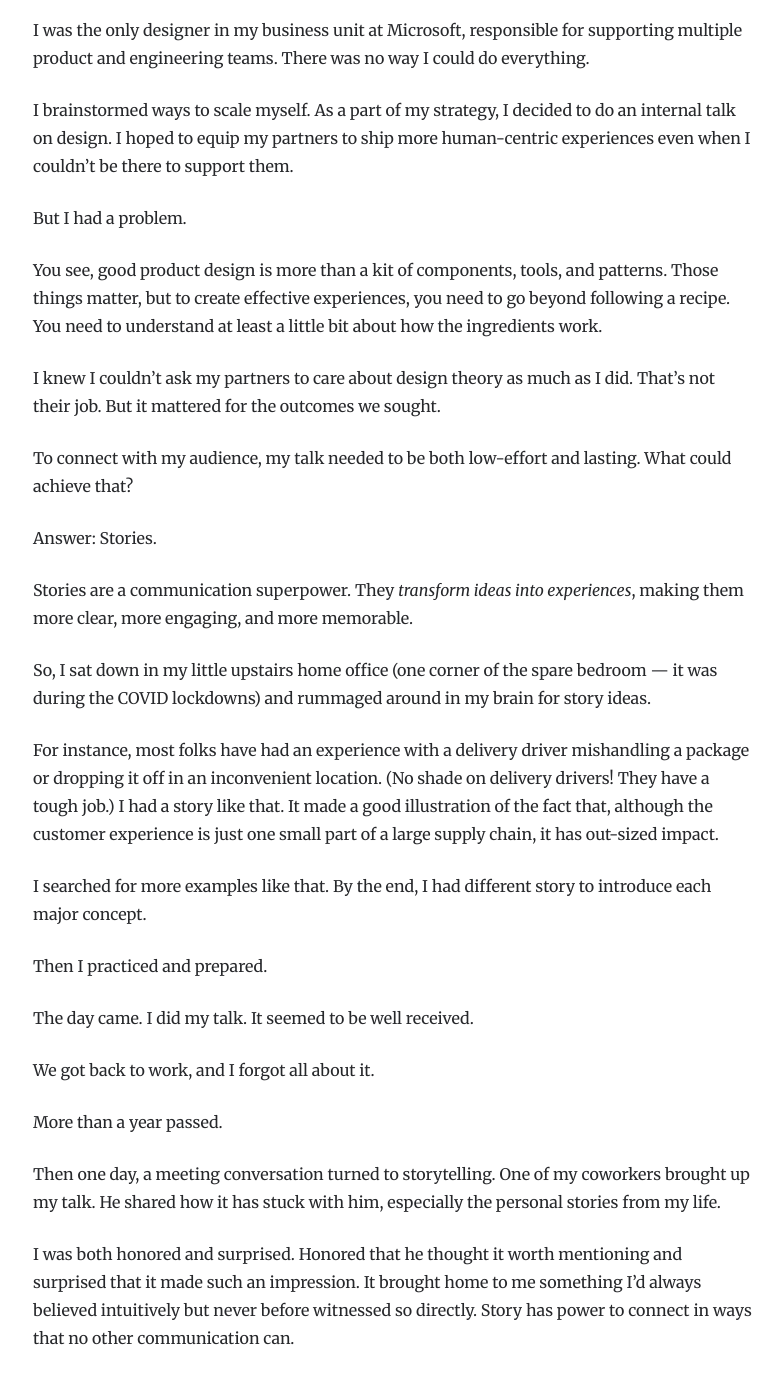
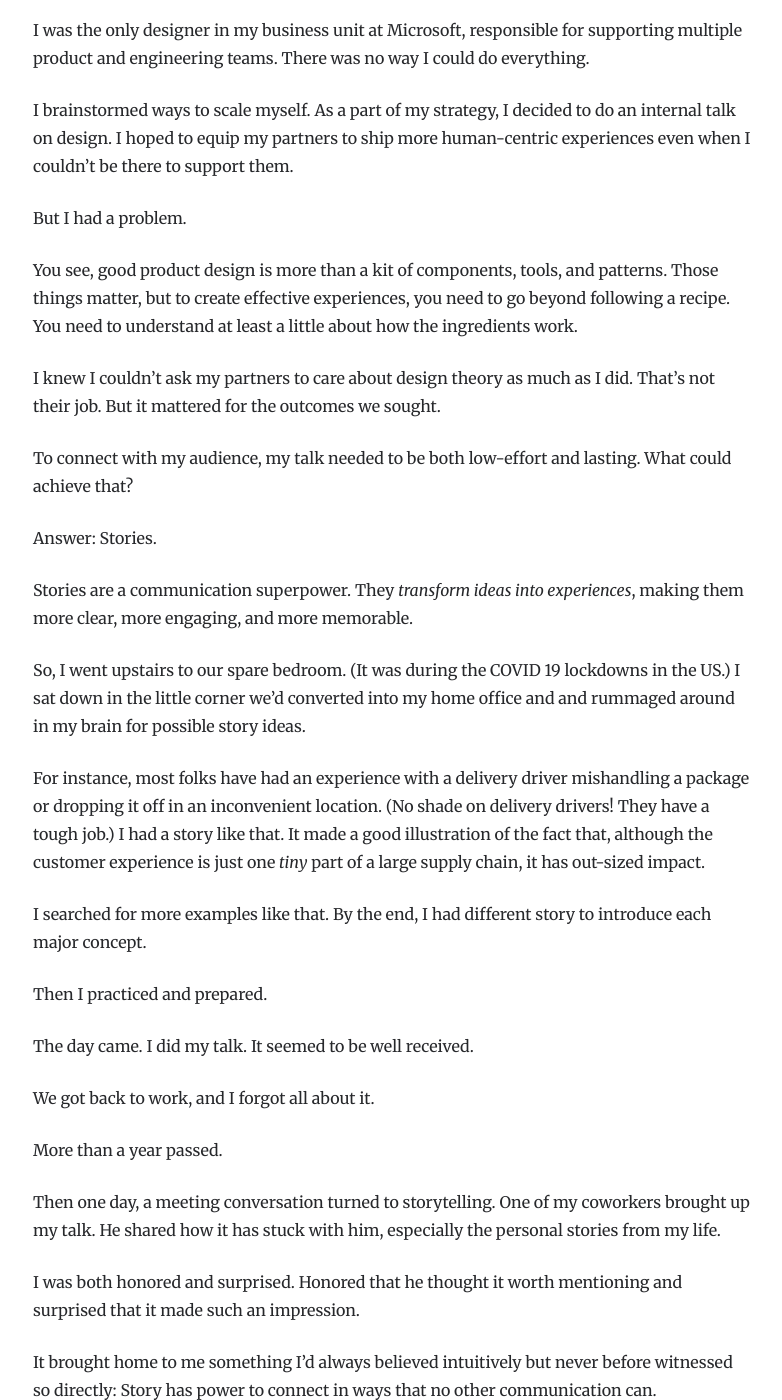
Before and after one commit to natelistrom/natelistrom.github.io, a Jekyll site: the page built from _posts/2023-12-05-storytelling-for-designers.md, in a window 1280 px wide and 1400 px high, scrolled down 1016 px. Shown: the whole window, without its empty margins (247-1029 px from the left). Built offline with Jekyll 4.4.1, drawn with Linux system fonts in a browser that asks for light colours.

Commit message:
More little refinements to intro story in storytelling for designers post

```diff
--- a/_posts/2023-12-05-storytelling-for-designers.md
+++ b/_posts/2023-12-05-storytelling-for-designers.md
@@ -19,7 +19,7 @@ I brainstormed ways to scale myself. As a part of my strategy, I decided to do a
 
 But I had a problem.
 
-You see, good product design is more than a kit of components, tools, and patterns. Those things matter, but to create effective experiences, you need to go beyond following a recipe. You need to understand at least a little bit about how the ingredients work.
+You see, good product design is more than a kit of components, tools, and patterns. Those things matter, but to create effective experiences, you need to go beyond following a recipe. You need to understand at least a little about how the ingredients work.
 
 I knew I couldn’t ask my partners to care about design theory as much as I did. That's not their job. But it mattered for the outcomes we sought.
 
@@ -29,9 +29,9 @@ Answer: Stories.
 
 Stories are a communication superpower. They _transform ideas into experiences_, making them more clear, more engaging, and more memorable.
 
-So, I sat down in my little upstairs home office (one corner of the spare bedroom — it was during the COVID lockdowns) and rummaged around in my brain for story ideas.
+So, I went upstairs to our spare bedroom. (It was during the COVID 19 lockdowns in the US.) I sat down in the little corner we'd converted into my home office and and rummaged around in my brain for possible story ideas.
 
-For instance, most folks have had an experience with a delivery driver mishandling a package or dropping it off in an inconvenient location. (No shade on delivery drivers! They have a tough job.) I had a story like that. It made a good illustration of the fact that, although the customer experience is just one small part of a large supply chain, it has out-sized impact.
+For instance, most folks have had an experience with a delivery driver mishandling a package or dropping it off in an inconvenient location. (No shade on delivery drivers! They have a tough job.) I had a story like that. It made a good illustration of the fact that, although the customer experience is just one _tiny_ part of a large supply chain, it has out-sized impact.
 
 I searched for more examples like that. By the end, I had different story to introduce each major concept.
 
@@ -45,7 +45,9 @@ More than a year passed.
 
 Then one day, a meeting conversation turned to storytelling. One of my coworkers brought up my talk. He shared how it has stuck with him, especially the personal stories from my life.
 
-I was both honored and surprised. Honored that he thought it worth mentioning and surprised that it made such an impression. It brought home to me something I'd always believed intuitively but never before witnessed so directly. Story has power to connect in ways that no other communication can.
+I was both honored and surprised. Honored that he thought it worth mentioning and surprised that it made such an impression.
+
+It brought home to me something I'd always believed intuitively but never before witnessed so directly: Story has power to connect in ways that no other communication can.
 
 ---
 
```
